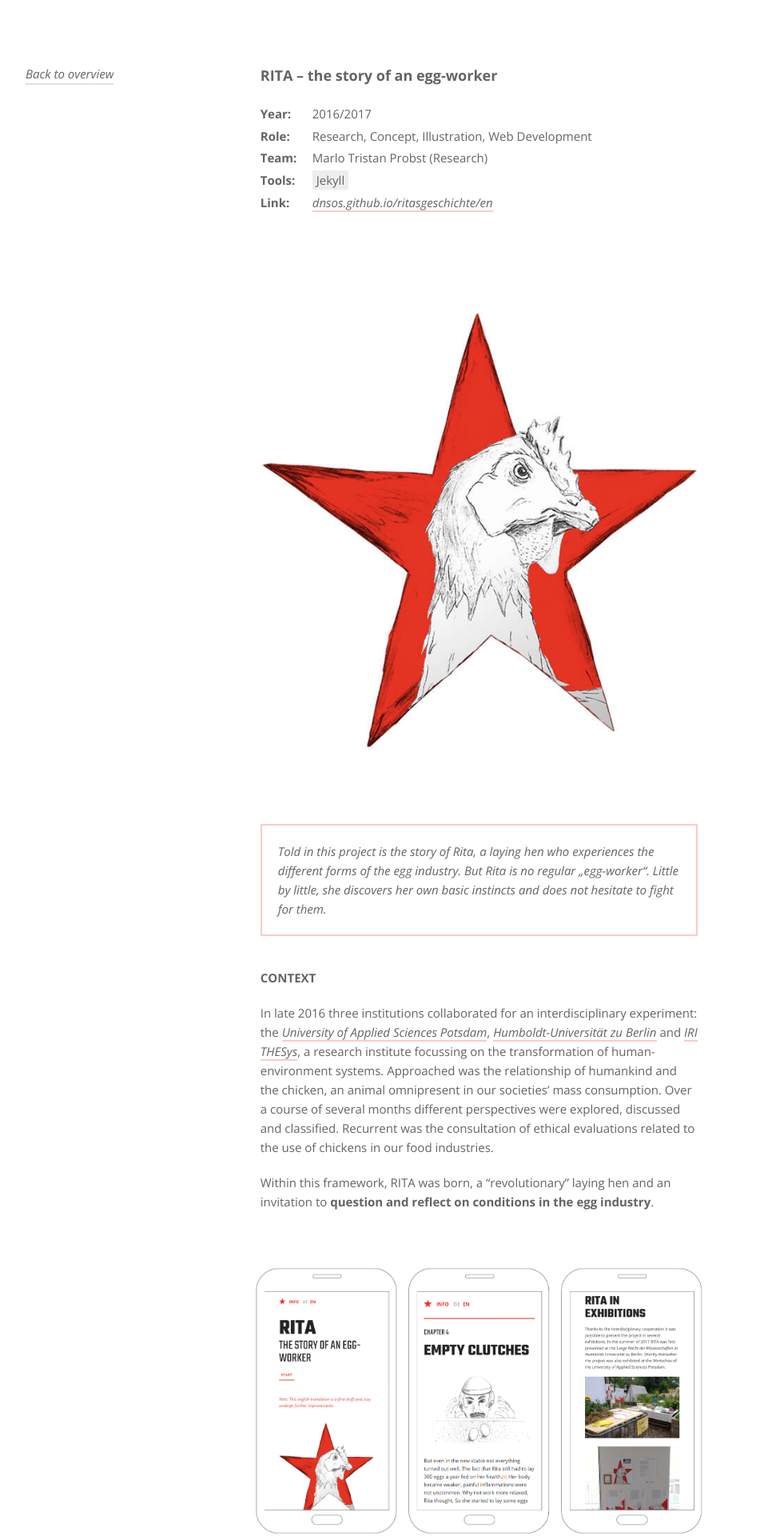
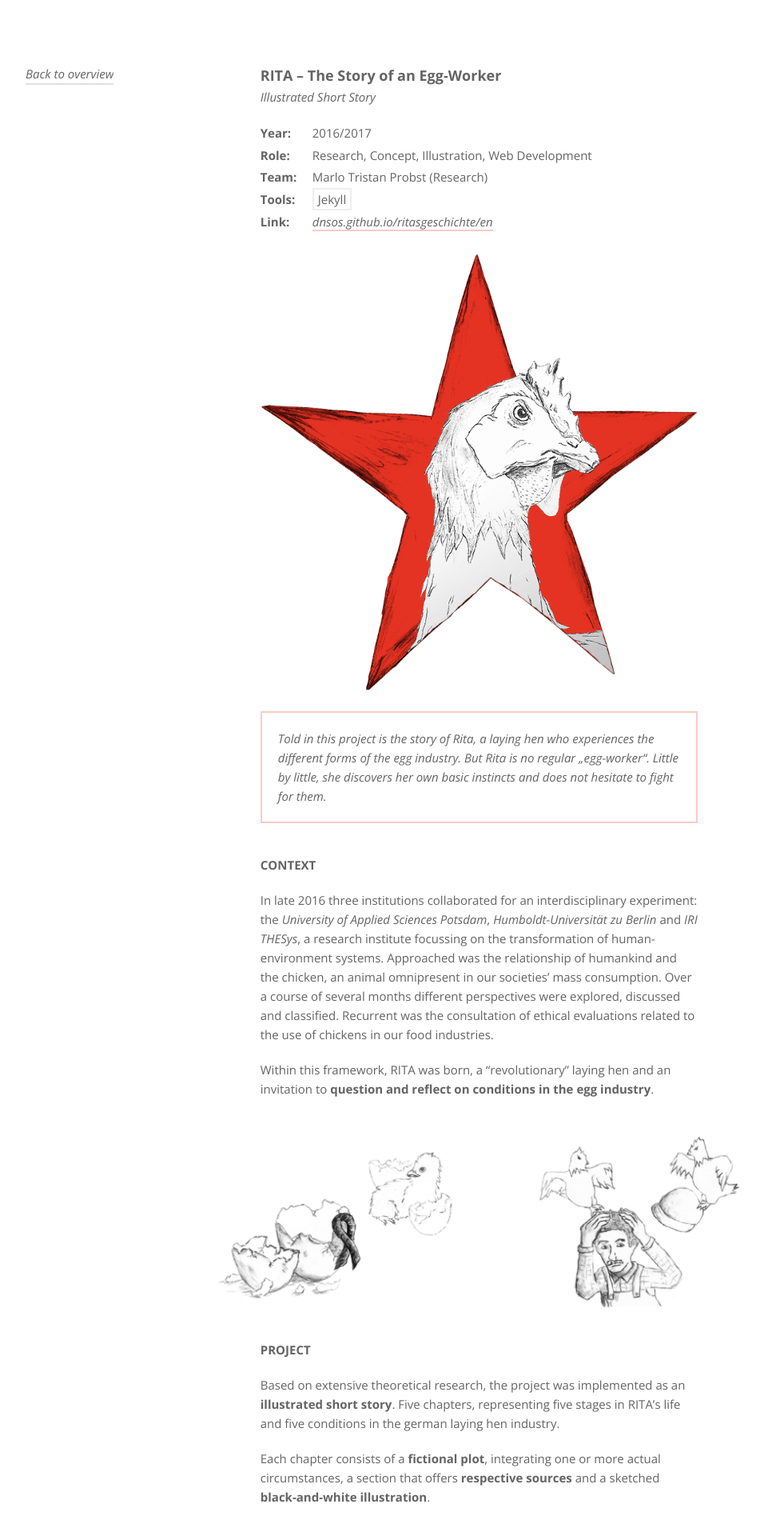
Before and after one commit to dnsos/deinns, a Jekyll site: the page built from _pages/rita.md, in a window 1280 px wide. Shown: the top 1920 px of the page at 80% size, without its empty margins (160-1116 px from the left). Built offline with Jekyll 4.4.1, drawn with Linux system fonts in a browser that asks for light colours; some of the changed text lies outside the part shown.

Commit message:
Updated Project images

```diff
--- a/_layouts/project.html
+++ b/_layouts/project.html
@@ -9,6 +9,7 @@ layout: default
   <header class="c-project__header">
     <section class="c-project__meta">
         <h1>{{page.title}}{% if page.subtitle %} – {{page.subtitle}}{% endif %}</h1>
+        <p>{{page.excerpt}}</p>
         <dl>
           <div>
             <dt>Year:</dt>
--- a/_pages/rita.md
+++ b/_pages/rita.md
@@ -1,7 +1,7 @@
 ---
 layout: project
 title: RITA
-subtitle: the story of an egg-worker
+subtitle: The Story of an Egg-Worker
 ref: rita
 permalink: "/rita/"
 tag: project
@@ -15,31 +15,30 @@ color-primary: '#fccbc7'
 order: 2
 ---
 
-{:.m-image__fullwidth}
-![RITA: Illustration]({{site.baseurl}}/img/rita_opener.jpg)
+![RITA: Illustration]({{site.baseurl}}/img/rita_intro.png)
 
 {:.m-text__highlighted style="border-color: {{ page.color-primary }};"}
 Told in this project is the story of Rita, a laying hen who experiences the different forms of the egg industry. But Rita is no regular „egg-worker“. Little by little, she discovers her own basic instincts and does not hesitate to fight for them.
 
 ## CONTEXT
-In late 2016 three institutions collaborated for an interdisciplinary experiment: the [University of Applied Sciences Potsdam](https://www.en.fh-potsdam.de/), [Humboldt-Universität zu Berlin](https://www.hu-berlin.de/en?set_language=en) and [IRI THESys](https://www.iri-thesys.org/), a research institute focussing on the transformation of human-environment systems. Approached was the relationship of humankind and the chicken, an animal omnipresent in our societies' mass consumption. Over a course of several months different perspectives were explored, discussed and classified. Recurrent was the consultation of ethical evaluations related to the use of chickens in our food industries.
+In late 2016 three institutions collaborated for an interdisciplinary experiment: the _University of Applied Sciences Potsdam_, _Humboldt-Universität zu Berlin_ and _IRI THESys_, a research institute focussing on the transformation of human-environment systems. Approached was the relationship of humankind and the chicken, an animal omnipresent in our societies' mass consumption. Over a course of several months different perspectives were explored, discussed and classified. Recurrent was the consultation of ethical evaluations related to the use of chickens in our food industries.
 
 Within this framework, RITA was born, a "revolutionary" laying hen and an invitation to __question and reflect on conditions in the egg industry__.
 
 {:.m-image__fullwidth}
-![RITA: Mobile]({{site.baseurl}}/img/rita_mobile.png)
+![RITA: Illustrations]({{site.baseurl}}/img/rita_general-illustrations.png)
 
 ## PROJECT
-Based on an extensive research the project was implemented as an __illustrated short story__. Five chapters, representing five stages in RITA's life and five conditions in the german laying hen industry.
-
-{:.m-image__fullwidth}
-![RITA: Chapter]({{site.baseurl}}/img/rita_chapter.png)
+Based on extensive theoretical research, the project was implemented as an __illustrated short story__. Five chapters, representing five stages in RITA's life and five conditions in the german laying hen industry.
 
 Each chapter consists of a __fictional plot__, integrating one or more actual circumstances, a section that offers __respective sources__ and a sketched __black-and-white illustration__.
 
-{:.m-image__fullwidth}
-![RITA: Illustrations]({{site.baseurl}}/img/rita_illustrations.png)
+{:.m-image__fullwidth .m-image__border}
+![RITA: Illustrations]({{site.baseurl}}/img/rita_general-story.png)
 
 The project was publicised in different ways. Its framing class concluded with a public presentation in Berlin. Present were experts from the fields of design, biology, agriculture and more. RITA's story was presented as a __reading with a subsequent discussion on ethical and other relevant considerations__.
 
 In order to also display the project in the exhibitions [WERKSCHAU](https://fhp-werkschau.de/) and [Lange Nacht der Wissenschaften](https://www.langenachtderwissenschaften.de/) the story was printed on posters and partly on flyers. The [website](https://dnsos.github.io/ritasgeschichte/en) documents RITA's story and the project.
+
+{:.m-image__fullwidth}
+![RITA: Chapter]({{site.baseurl}}/img/rita_general-home.png)
--- a/_scss/_projects.scss
+++ b/_scss/_projects.scss
@@ -74,8 +74,15 @@
           }
         }
 
+        h1 {
+          margin-bottom: 0;
+        }
+
+        p {
+          font-style: italic;
+        }
+
         dl {
-            margin-bottom: var(--grid-spacing);
             div {
                 display: grid;
                 grid-gap: .5rem;
@@ -91,7 +98,7 @@
                 grid-area: content;
                     span {
                     padding: .2rem .5rem;
-                    background-color: var(--color-grey-07);
+                    border: .2rem solid var(--color-grey-07);
                     }
                 }
             }
```
Also changed, not shown: _pages/climate_scenarios.md (+1 -1 lines), _pages/leuchttisch.md (+3 -3 lines), _pages/university_works.md (+2 -2 lines), img/leuchttisch_general-cloud.jpg (added), img/leuchttisch_intro-cloud.jpg (added), img/rita_general-chapter.jpg (added), img/rita_general-home.png (added), img/rita_general-illustrations.png (added), img/rita_general-story.png (added), img/rita_intro.png (added), img/rita_opener.jpg (deleted), img/vks_general-interface.jpg (added), img/vks_general-nav.png, img/vks_intro.png.
